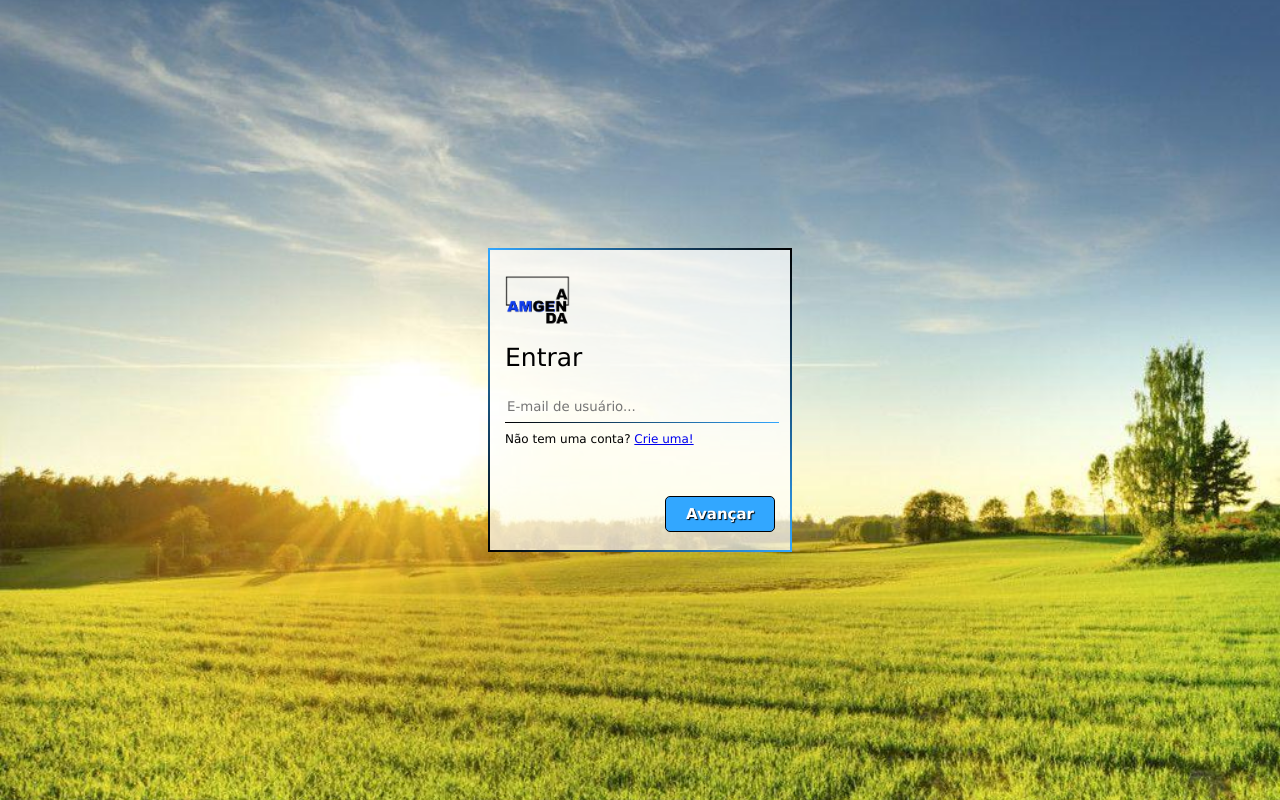
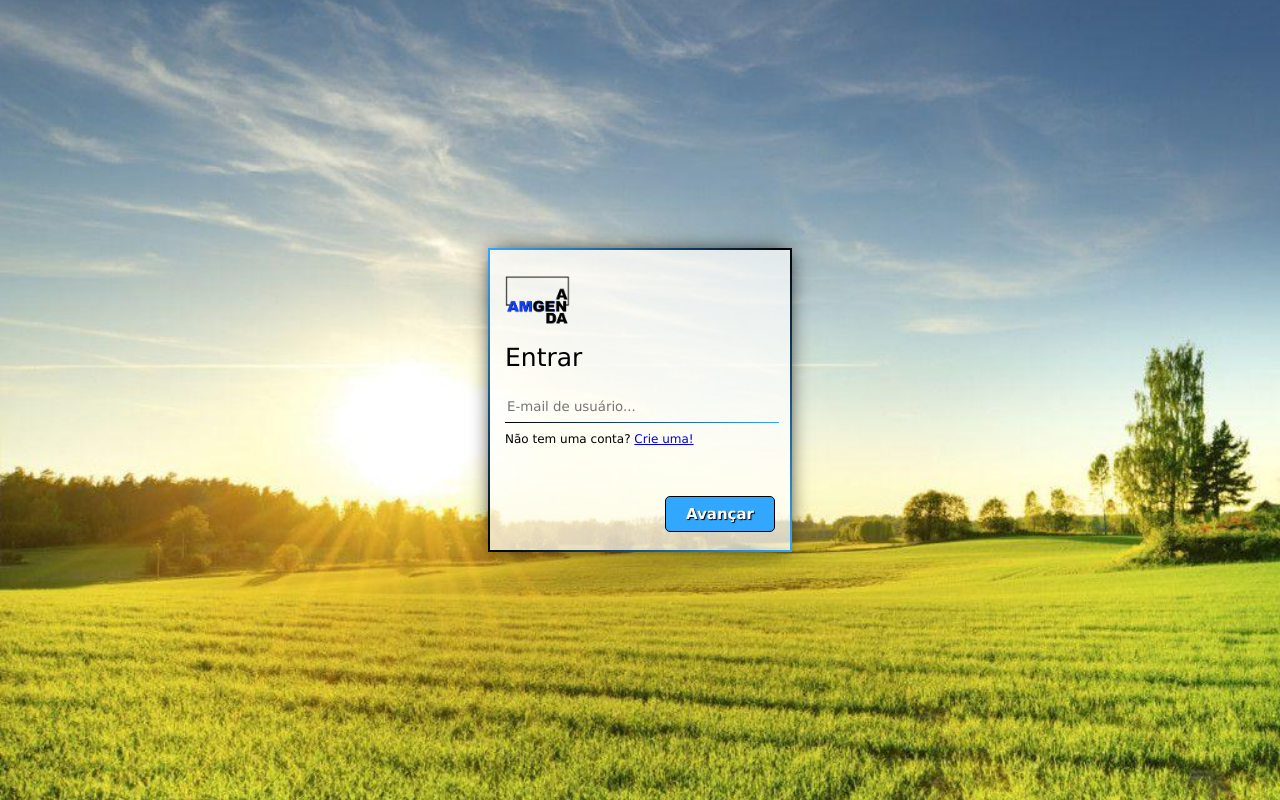
Before and after one commit to Barcode36/TCC, a PHP site: page / in a window 1280 px wide. Run offline with PHP 8.4, Linux system fonts and the light colour scheme.

Commit message:
Adicionado sombra ao box de login

```diff
--- a/Mobile/www/css/loginScreen.css
+++ b/Mobile/www/css/loginScreen.css
@@ -18,6 +18,8 @@
 	border-width: 2px;
   	border-style: solid;
  	border-image: linear-gradient(to top right, black, rgb(50,167,255), black) 1 stretch;
+
+	box-shadow: 0px 0px 20px -5px black;
 
  	overflow: hidden;
 }
```
